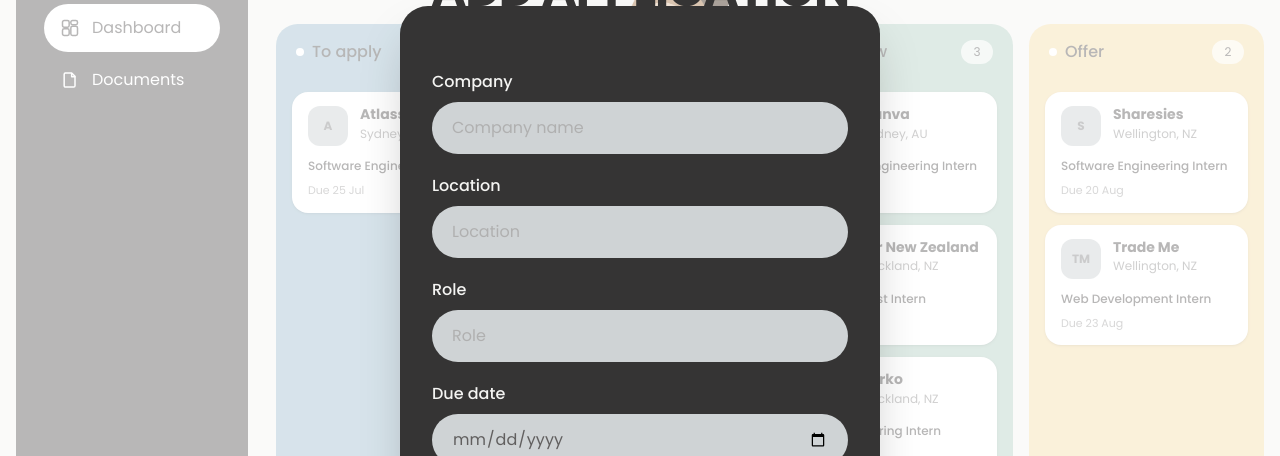
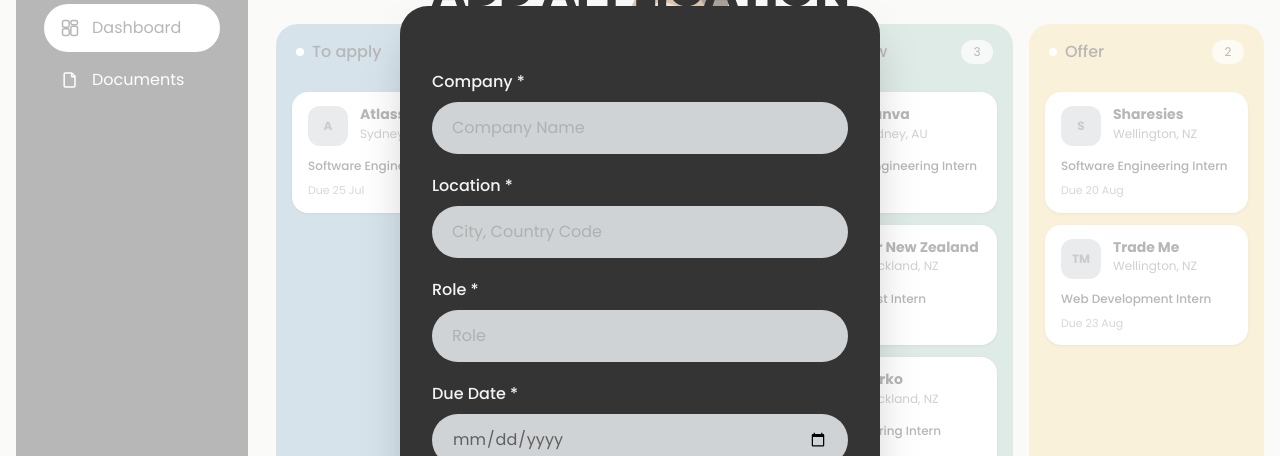
Before and after one commit to 310-Blueprint/310-Group-7, a React (Vite) app: page /dashboard in a window 1280 px wide. Both pictures are taken after a click on the button "+ Add application". Shown: the part 124-580 px from the top of the page. Built offline with nearby package versions, Linux system fonts and the light colour scheme.

Commit message:
Adding changes to make it cohesive with the Application Card, and when the binding occurs, everything is cohesive

```diff
--- a/src/components/ApplicationModal.jsx
+++ b/src/components/ApplicationModal.jsx
@@ -1,4 +1,19 @@
 import { useEffect, useRef, useState } from "react";
+
+
+function capitaliseWords(text){
+      return text.trim().split(" ").filter(Boolean).map((word) => {
+        const bare = word.replace(/[^a-zA-Z]/g, "");
+
+        if (bare.length === 2){
+          return word.toUpperCase();
+        }
+
+        const lower = word.toLowerCase();
+        return lower.charAt(0).toUpperCase() + lower.slice(1);
+      })
+      .join(" ");
+    }
 
 export default function ApplicationModal({ isOpen, onClose, onSubmit }) {
     const dialogRef = useRef(null);
@@ -35,7 +50,7 @@ export default function ApplicationModal({ isOpen, onClose, onSubmit }) {
         const newErrors = {};
         if (!company.trim()) newErrors.company = "Company is required";
         if (!role.trim()) newErrors.role = "Role is required";
-        if (!dueDate) newErrors.dueDate = "Due date is required";
+        if (!dueDate) newErrors.dueDate = "Due Date is required";
         if(!location) newErrors.location = "Location is required";
         return newErrors;
     }
@@ -46,7 +61,7 @@ export default function ApplicationModal({ isOpen, onClose, onSubmit }) {
         setErrors(newErrors);
         if (Object.keys(newErrors).length > 0) return;
 
-        onSubmit?.({ company: company.trim(), location: location.trim(), role: role.trim(), dueDate });
+        onSubmit?.({ company: company.trim(), location: capitaliseWords(location), role: role.trim(), dueDate });
         setCompany("");
         setLocation("");
         setRole("");
@@ -54,6 +69,8 @@ export default function ApplicationModal({ isOpen, onClose, onSubmit }) {
 
         setErrors({});
     }
+
+
 
     return (
         <dialog
@@ -82,10 +99,10 @@ export default function ApplicationModal({ isOpen, onClose, onSubmit }) {
             <div className="relative z-10 -mt-2 rounded-[28px] bg-[#353434] p-8 pt-16 pb-9 font-sans shadow-2xl">
                 <form onSubmit={handleSubmit} noValidate className="flex flex-col gap-5">
                 <label className="flex flex-col gap-2">
-                <span className="font-medium text-brand-bg">Company</span>
+                <span className="font-medium text-brand-bg">Company *</span>
                 <input
                   type="text"
-                  placeholder="Company name"
+                  placeholder="Company Name"
                   value={company}
                   onChange={(e) => setCompany(e.target.value)}
                   className="rounded-full bg-input-bg px-5 py-3.5 text-brand-black outline-none placeholder:text-input-placeholder focus-visible:ring-2 focus-visible:ring-brand-yellow"
@@ -96,10 +113,10 @@ export default function ApplicationModal({ isOpen, onClose, onSubmit }) {
                 </label>
 
                 <label className="flex flex-col gap-2">
-                <span className="font-medium text-brand-bg">Location</span>
+                <span className="font-medium text-brand-bg">Location *</span>
                 <input
                   type="text"
-                  placeholder="Location"
+                  placeholder="City, Country Code"
                   value={location}
                   onChange={(e) => setLocation(e.target.value)}
                   className="rounded-full bg-input-bg px-5 py-3.5 text-brand-black outline-none placeholder:text-input-placeholder focus-visible:ring-2 focus-visible:ring-brand-yellow"
@@ -110,7 +127,7 @@ export default function ApplicationModal({ isOpen, onClose, onSubmit }) {
                 </label>
 
                 <label className="flex flex-col gap-2">
-                <span className="font-medium text-brand-bg">Role</span>
+                <span className="font-medium text-brand-bg">Role *</span>
                 <input
                   type="text"
                   placeholder="Role"
@@ -124,7 +141,7 @@ export default function ApplicationModal({ isOpen, onClose, onSubmit }) {
                 </label>
 
                 <label className="flex flex-col gap-2">
-                <span className="font-medium text-brand-bg">Due date</span>
+                <span className="font-medium text-brand-bg">Due Date *</span>
                 <input
                   type="date"
                   value={dueDate}
```
